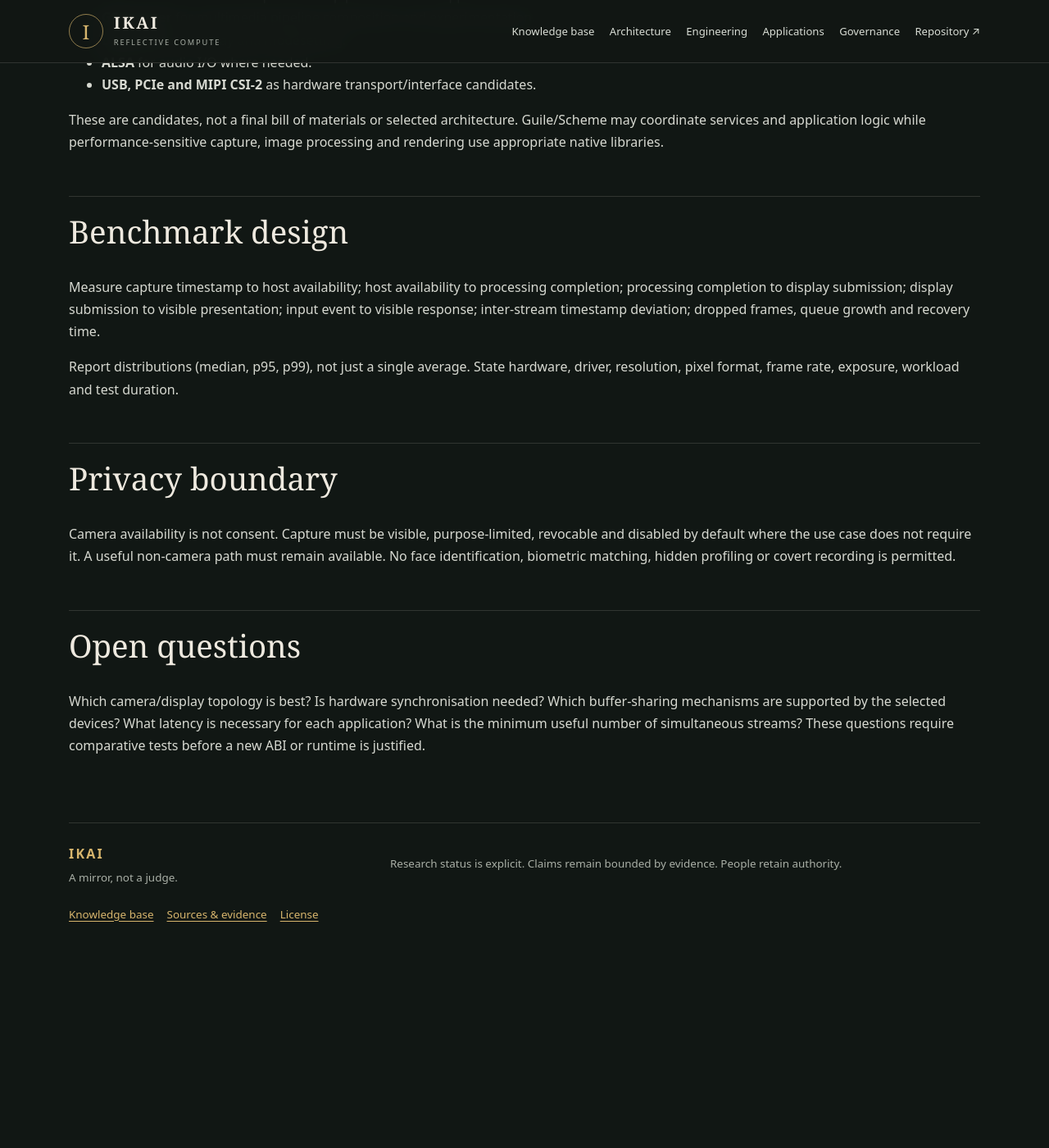
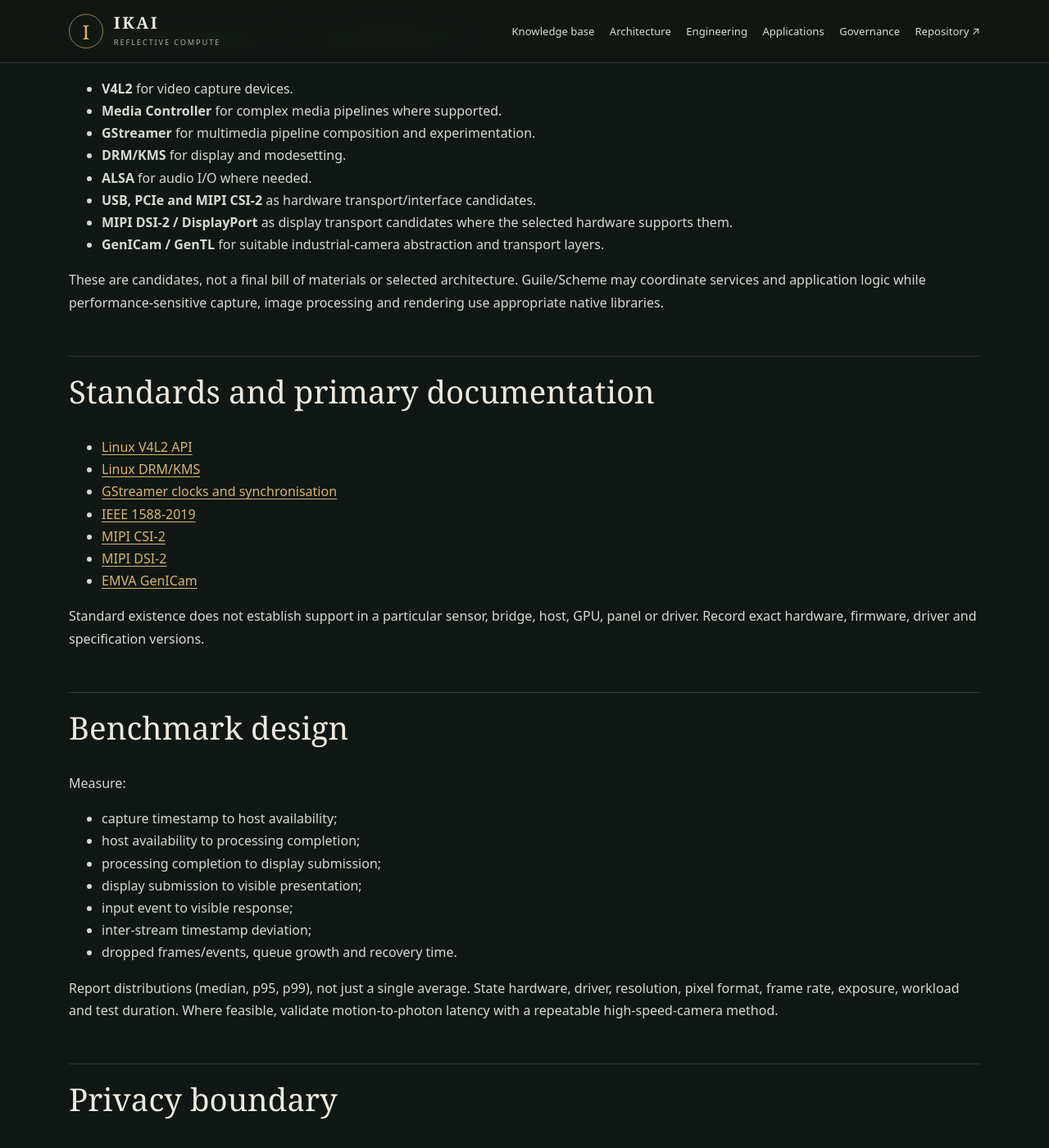
Before and after one commit to donfelohke/Ikai, a Jekyll site: the page built from wiki/engineering/realtime-io.md, in a window 1280 px wide and 1400 px high, scrolled down 1448 px. Shown: the whole window at 82% size. Built offline with Jekyll 4.4.1, drawn with Linux system fonts in a browser that asks for light colours; before the commit the page ends 2638 px from its top, so only the background shows below that; some of the changed text lies outside the part shown.

Commit message:
IKAI: align ReflectiveIO article with REFLECTION± standards research

```diff
--- a/wiki/engineering/realtime-io.md
+++ b/wiki/engineering/realtime-io.md
@@ -8,6 +8,8 @@ title: Camera-Screen Bidirectional ReflectiveIO
 ## The proposition
 
 IKAI investigates an expanded path: **Physical scene → Camera → Capture pipeline → Processing → Display pipeline → Reflective surface → Human perception**. The human response closes the loop: the person interprets the output and decides whether to act.
+
+This is part of the broader [REFLECTION± — Light In, Light Out, Compute](optical-compute.md) research programme.
 
 ## Distinguish the channels
 
@@ -26,6 +28,8 @@ The research must account for frame rate and exposure, sensor-to-host transport,
 
 For multiple streams, aggregate bandwidth is only one constraint. Synchronisation, memory traffic, buffer lifecycle, scheduling and processing cost can dominate.
 
+Clock synchronisation, sensor exposure synchronisation, processing association, display presentation and actual optical response are separate timing problems. IEEE 1588 PTP can provide a shared network time base on supported systems, but it does not itself synchronise every sensor exposure or display photon.
+
 ## Linux research candidates
 
 - **V4L2** for video capture devices.
@@ -34,14 +38,35 @@ For multiple streams, aggregate bandwidth is only one constraint. Synchronisatio
 - **DRM/KMS** for display and modesetting.
 - **ALSA** for audio I/O where needed.
 - **USB, PCIe and MIPI CSI-2** as hardware transport/interface candidates.
+- **MIPI DSI-2 / DisplayPort** as display transport candidates where the selected hardware supports them.
+- **GenICam / GenTL** for suitable industrial-camera abstraction and transport layers.
 
 These are candidates, not a final bill of materials or selected architecture. Guile/Scheme may coordinate services and application logic while performance-sensitive capture, image processing and rendering use appropriate native libraries.
 
+## Standards and primary documentation
+
+- [Linux V4L2 API](https://docs.kernel.org/userspace-api/media/v4l/v4l2.html)
+- [Linux DRM/KMS](https://docs.kernel.org/gpu/drm-kms.html)
+- [GStreamer clocks and synchronisation](https://gstreamer.freedesktop.org/documentation/application-development/advanced/clocks.html)
+- [IEEE 1588-2019](https://standards.ieee.org/ieee/1588/6825/)
+- [MIPI CSI-2](https://www.mipi.org/specifications/csi-2)
+- [MIPI DSI-2](https://www.mipi.org/specifications/dsi-2)
+- [EMVA GenICam](https://www.emva.org/standards-technology/genicam/)
+
+Standard existence does not establish support in a particular sensor, bridge, host, GPU, panel or driver. Record exact hardware, firmware, driver and specification versions.
+
 ## Benchmark design
 
-Measure capture timestamp to host availability; host availability to processing completion; processing completion to display submission; display submission to visible presentation; input event to visible response; inter-stream timestamp deviation; dropped frames, queue growth and recovery time.
+Measure:
+- capture timestamp to host availability;
+- host availability to processing completion;
+- processing completion to display submission;
+- display submission to visible presentation;
+- input event to visible response;
+- inter-stream timestamp deviation;
+- dropped frames/events, queue growth and recovery time.
 
-Report distributions (median, p95, p99), not just a single average. State hardware, driver, resolution, pixel format, frame rate, exposure, workload and test duration.
+Report distributions (median, p95, p99), not just a single average. State hardware, driver, resolution, pixel format, frame rate, exposure, workload and test duration. Where feasible, validate motion-to-photon latency with a repeatable high-speed-camera method.
 
 ## Privacy boundary
 
@@ -50,3 +75,7 @@ Camera availability is not consent. Capture must be visible, purpose-limited, re
 ## Open questions
 
 Which camera/display topology is best? Is hardware synchronisation needed? Which buffer-sharing mechanisms are supported by the selected devices? What latency is necessary for each application? What is the minimum useful number of simultaneous streams? These questions require comparative tests before a new ABI or runtime is justified.
+
+## Primary research record
+
+See [REFLECTION± — Light In, Light Out, Compute](../../docs/REFLECTION-PLUS-MINUS-LIGHT-IN-LIGHT-OUT-COMPUTE-RESEARCH-2026-11-21.md) for the standards comparison, optical and photonic research, evidence labels, experimental programme and annotated bibliography.
```
